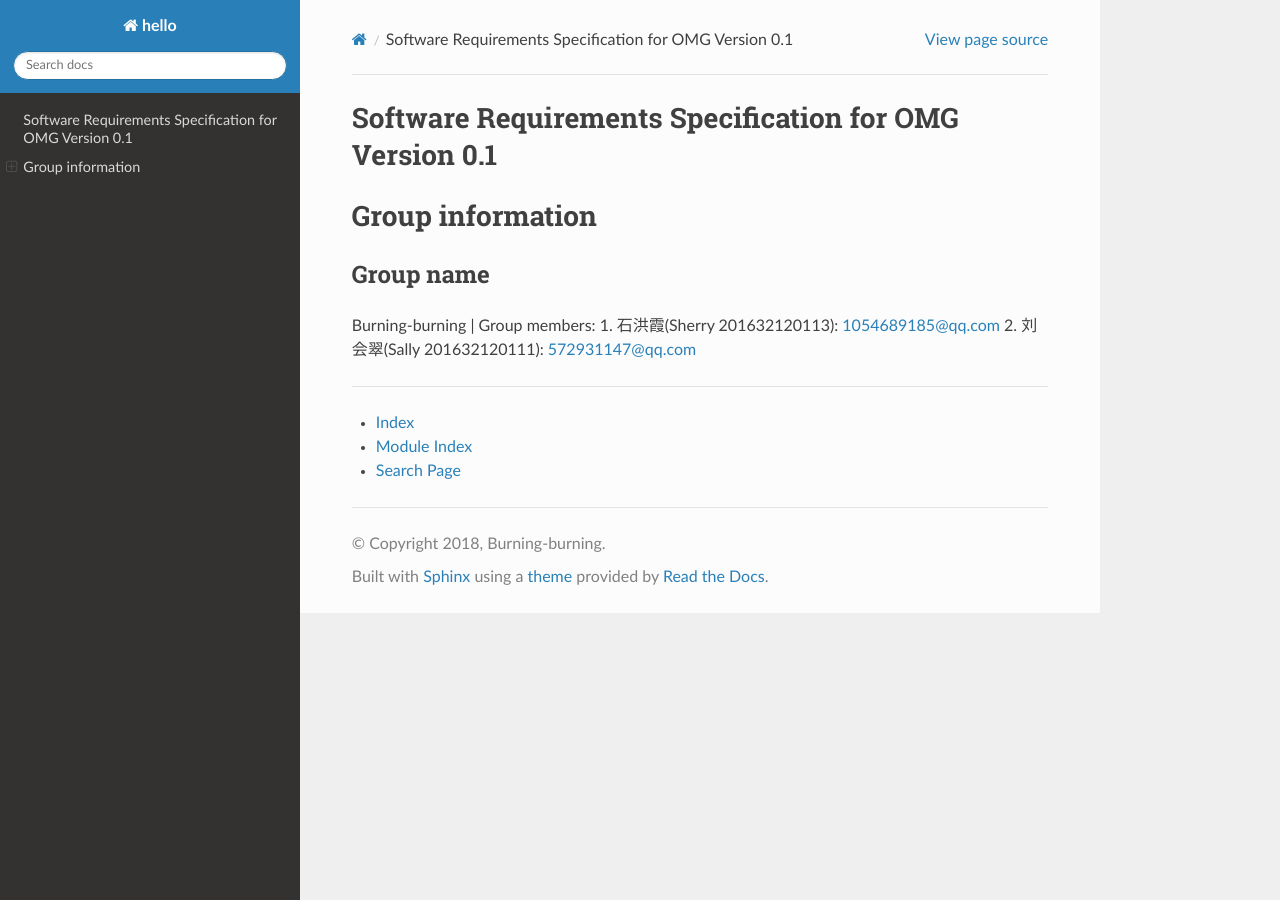
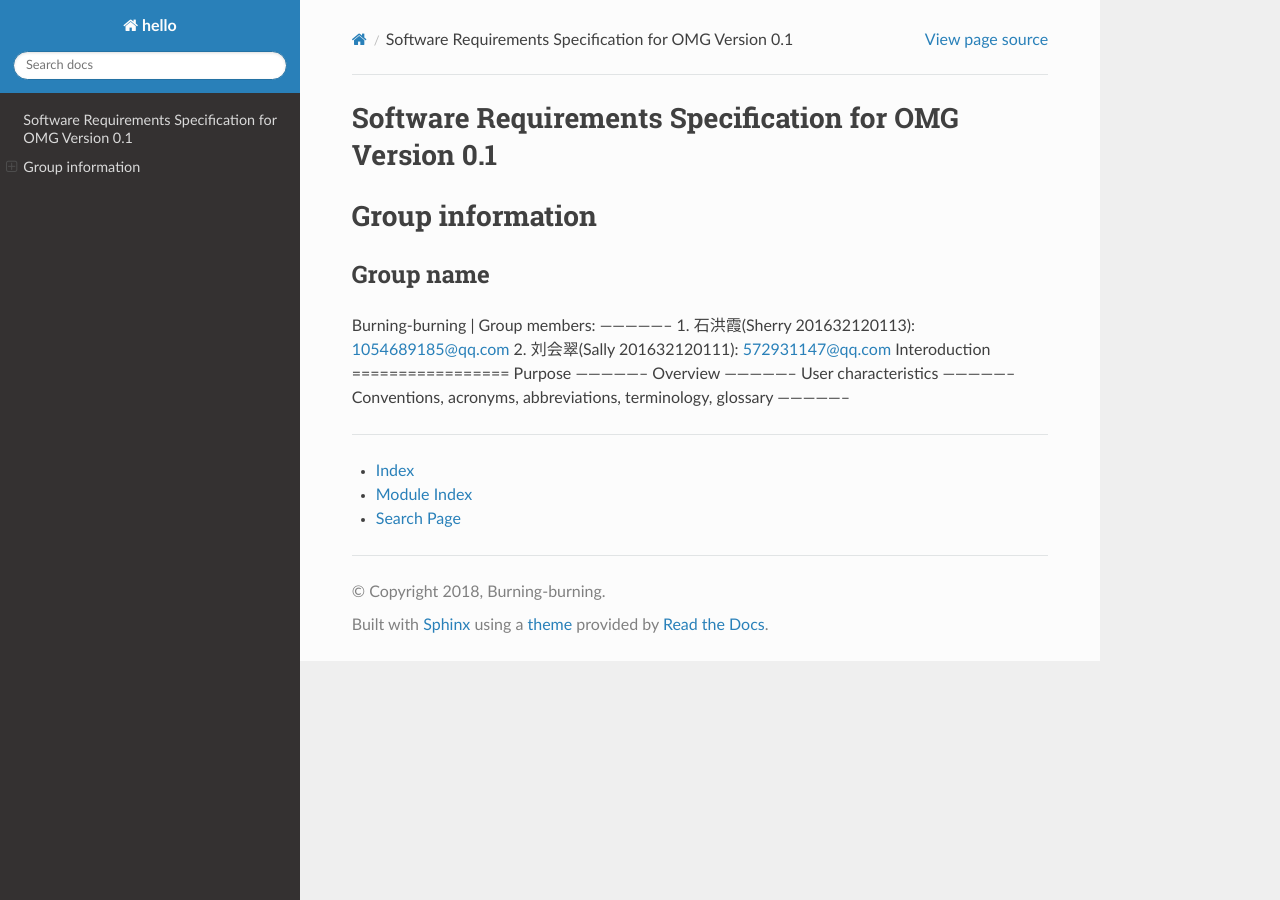
Before and after one commit to Burning-burning/Burning-burning, a Sphinx documentation site: the page built from docs/source/index.rst, in a window 1280 px wide. Built offline with Sphinx 7.4.7 and the Read the Docs theme 2.0.0, drawn with Linux system fonts in a browser that asks for light colours.

Commit message:
Update index.rst

```diff
--- a/docs/source/index.rst
+++ b/docs/source/index.rst
@@ -17,9 +17,19 @@
 Burning-burning
 |
 Group members:
+-----------------
 1. 石洪霞(Sherry 201632120113): 1054689185@qq.com
 2. 刘会翠(Sally 201632120111): 572931147@qq.com
-
+Interoduction
+=================
+Purpose
+-----------------
+Overview
+-----------------
+User characteristics
+-----------------
+Conventions, acronyms, abbreviations, terminology, glossary
+-----------------
 
 
 ==================
```
